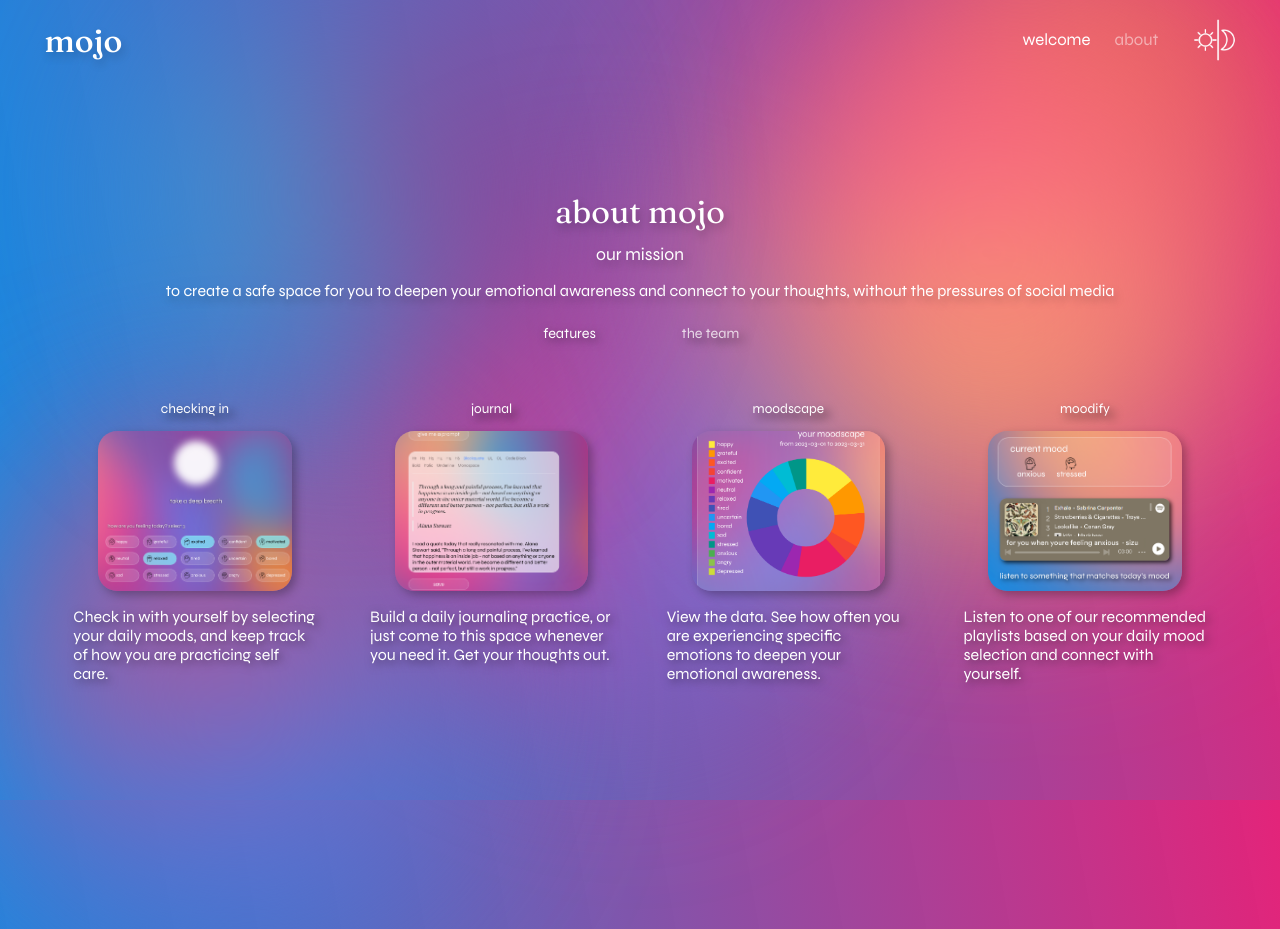
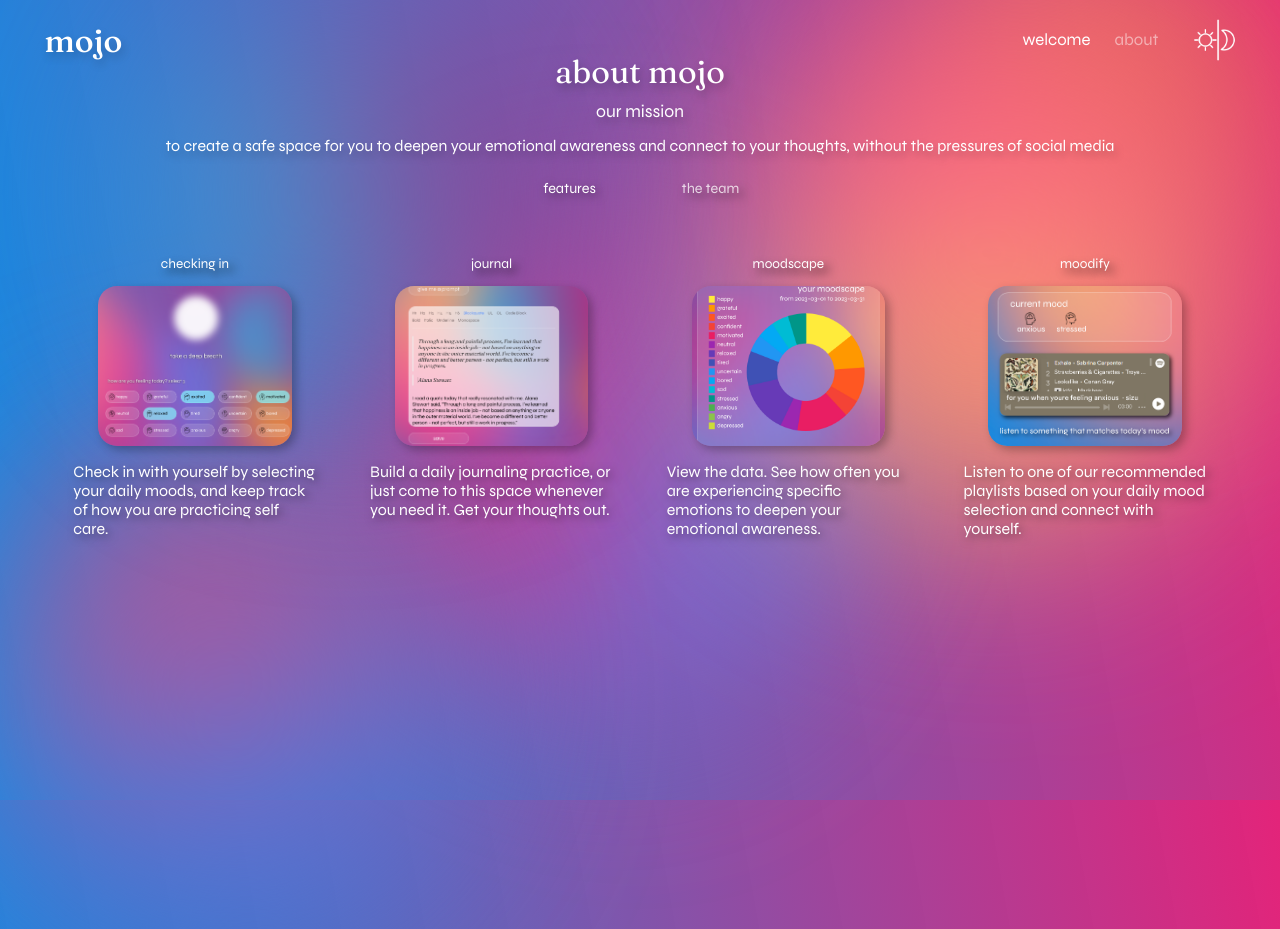
Before and after one commit to ksakuran/MoJo, a React (Create React App) app in the folder front-end/: page / in a window 1280 px wide. Both pictures are taken after a click on the button "about". Built offline with nearby package versions, Linux system fonts and the light colour scheme; no server answers; what spotify-web-api-js would draw is missing.

Commit message:
style pop ups, touchups

```diff
--- a/front-end/src/styles/AboutPage.scss
+++ b/front-end/src/styles/AboutPage.scss
@@ -1,6 +1,6 @@
 #about{
   width: 90vw;
-  margin-top: 4%;
+  margin-top: -7%;
   margin-left: 5vw;
   position: relative;
   display: flex;
@@ -31,7 +31,7 @@ h3.about-page{
 
 h5 {
   font-size: 110%;
-  margin: 0;
+  margin: -.2%;
   font-weight: 400;
   text-shadow: 2px 5px 10px rgba(0, 0, 0, 0.284);
 }
@@ -39,6 +39,7 @@ h5 {
 span#change-desc{
   display: flex;
   flex-direction: row;
+
 }
 // section#mojo-features {
 //   display: inline-flex;
```
